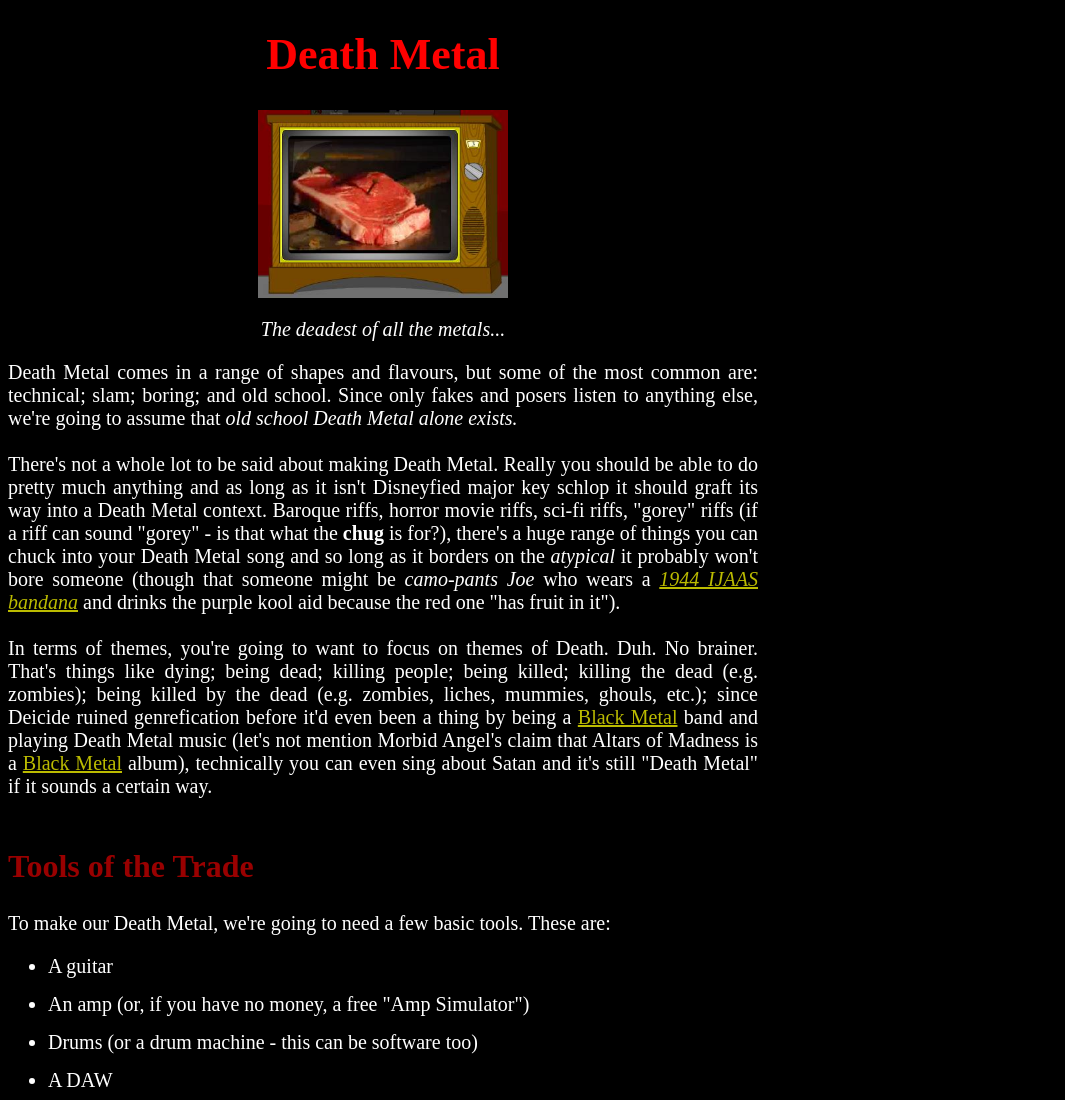
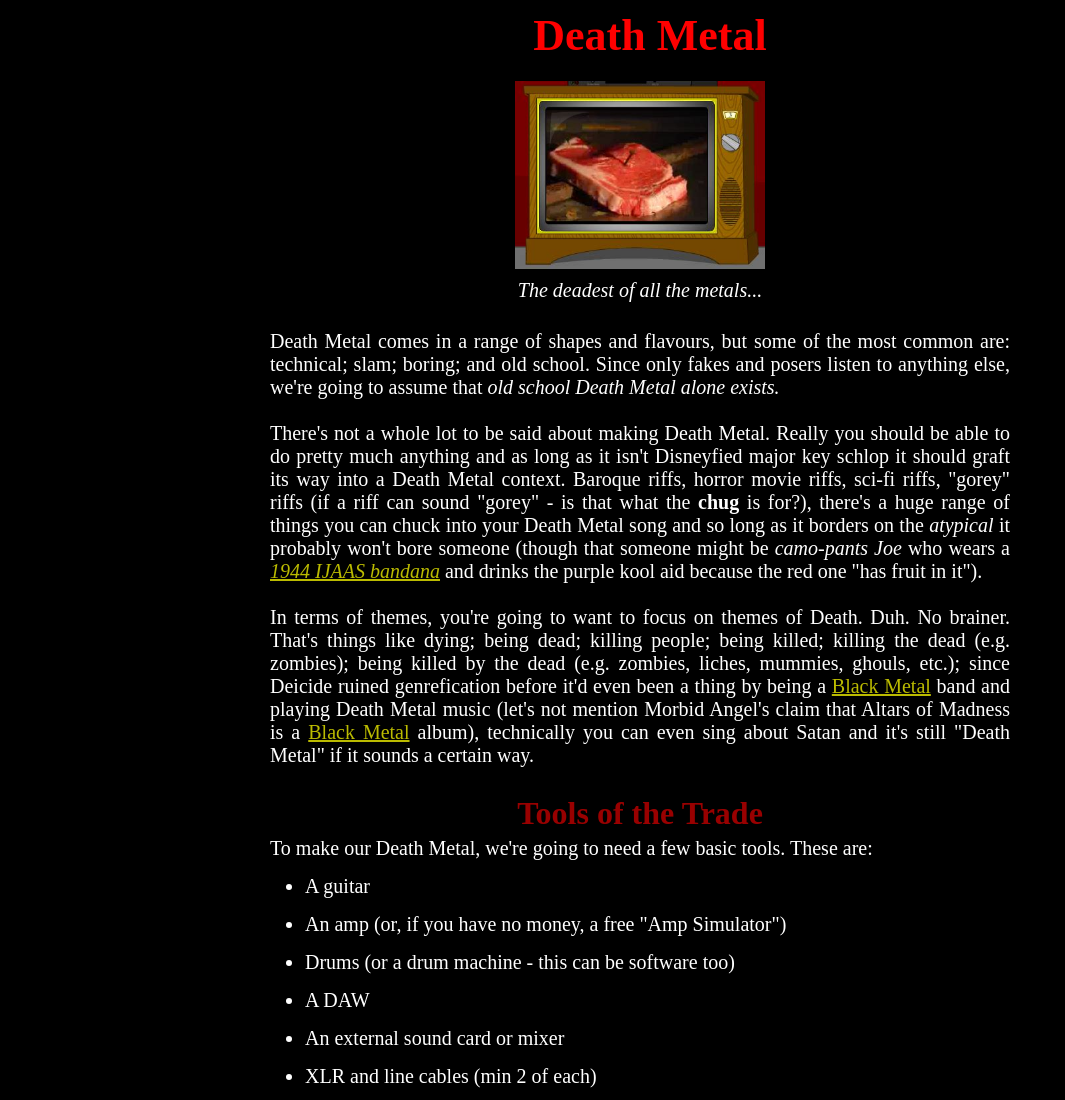
Before and after one commit to mwindz/odin_recipes, a plain HTML site: page recipes/death_metal.html in a window 1280 px wide. Shown: the top 1100 px of the page, without its empty margins (0-1065 px from the left). Drawn offline with Linux system fonts and the light colour scheme.

Commit message:
Update CSS: include borders, padding, margins, etc.

```diff
--- a/recipes/death_metal.html
+++ b/recipes/death_metal.html
@@ -17,7 +17,7 @@
 
 		<img class="center" src="../images/creeping_rusty_meat.jpg" alt="The meat rusts as it creeps">
 
-		<p align="center"><em>The deadest of all the metals...</em></p></div>
+		<p align="center" style="text-align: center;"><em>The deadest of all the metals...</em></p><br>
 
 		<p align="justify" style="max-width:750px;">Death Metal comes in a
 		range of shapes and flavours, but some of the most common are: technical;
@@ -220,6 +220,7 @@
 		</ol>
 
 		<a href="../index.html">Back Home</a>
+	</div>
 	</body>
 
 </html>
--- a/style.css
+++ b/style.css
@@ -1,4 +1,6 @@
 * {
+	text-align: center;
+	margin: auto;
 	font-family: "Times New Roman", serif;
 	}
 
@@ -12,26 +14,40 @@ h4,
 h5,
 h6,
 li {
+	text-align: justify;
 	color: #ffffff;
 	}
 
 h1 {
+	border-color: #770000;
+	border-width: 5px;
+	padding: 10px;
 	color:red;
 	font-size: 44px;
+	margin: auto;
+	width: 100%;
 	}
 
 h2 {
 	color:#990000;
 	font-size: 32px;
+	margin: auto;
+	width: 100%;
 	}
 
 p {
 	font-size: 20px;
+	margin: 5px;
 	}
 
 img {
+	margin: 10px;
 	height: auto;
 	width: 250px;
+	}
+
+ol, ul {
+	margin-bottom: 30px;
 	}
 
 .orderedlist {
@@ -39,6 +55,8 @@ img {
 	margin-bottom: 10px;
 	margin-top: 10px;
 	max-width: 750px;
+	background-color: #111111;
+	padding: 10px;
 	}
 
 .ordered {
@@ -79,6 +97,8 @@ img {
 	}
 
 a:link {
+	margin: auto;
+	width: 10%;
 	color: #bbbb00
 	}
 
```
Also changed, not shown: index.html (+2 -2 lines), recipes/black_metal.html (+2 -1 lines), 4 other files.
